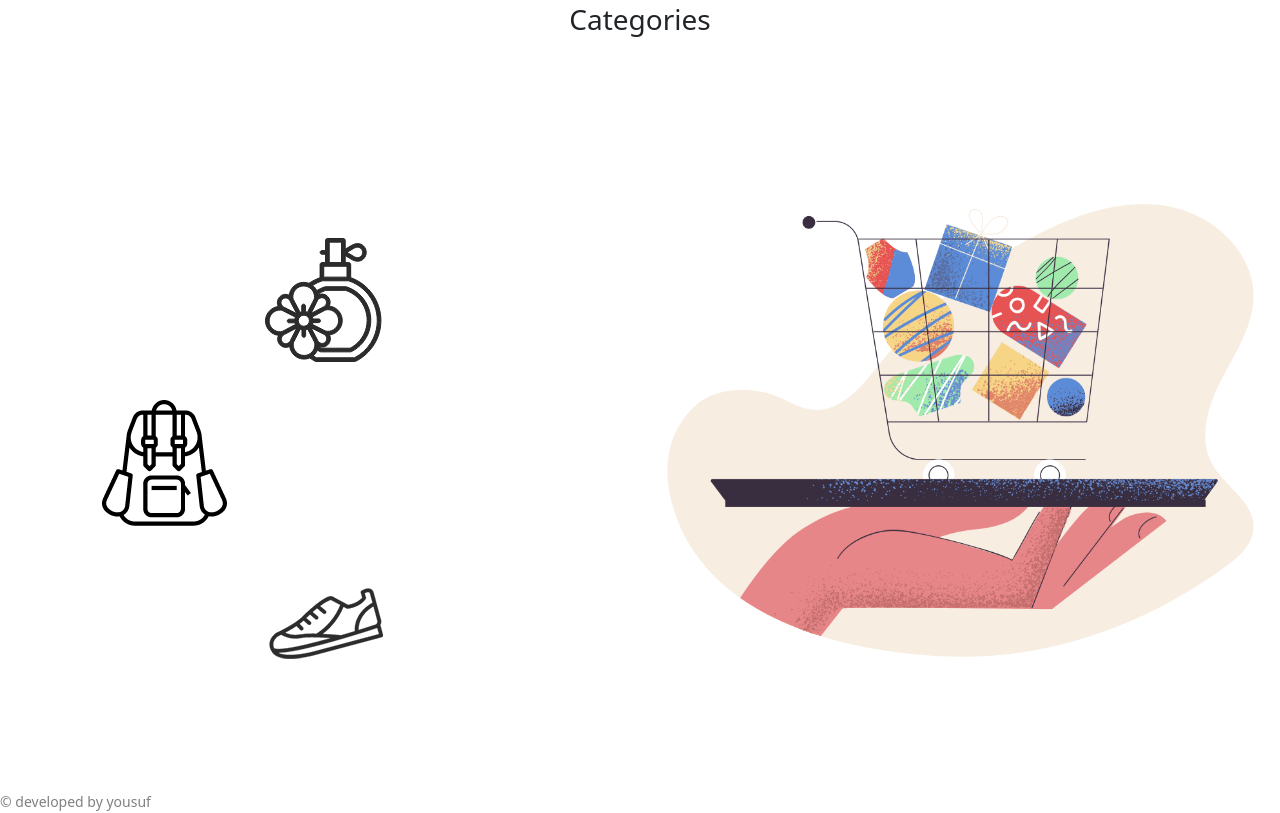
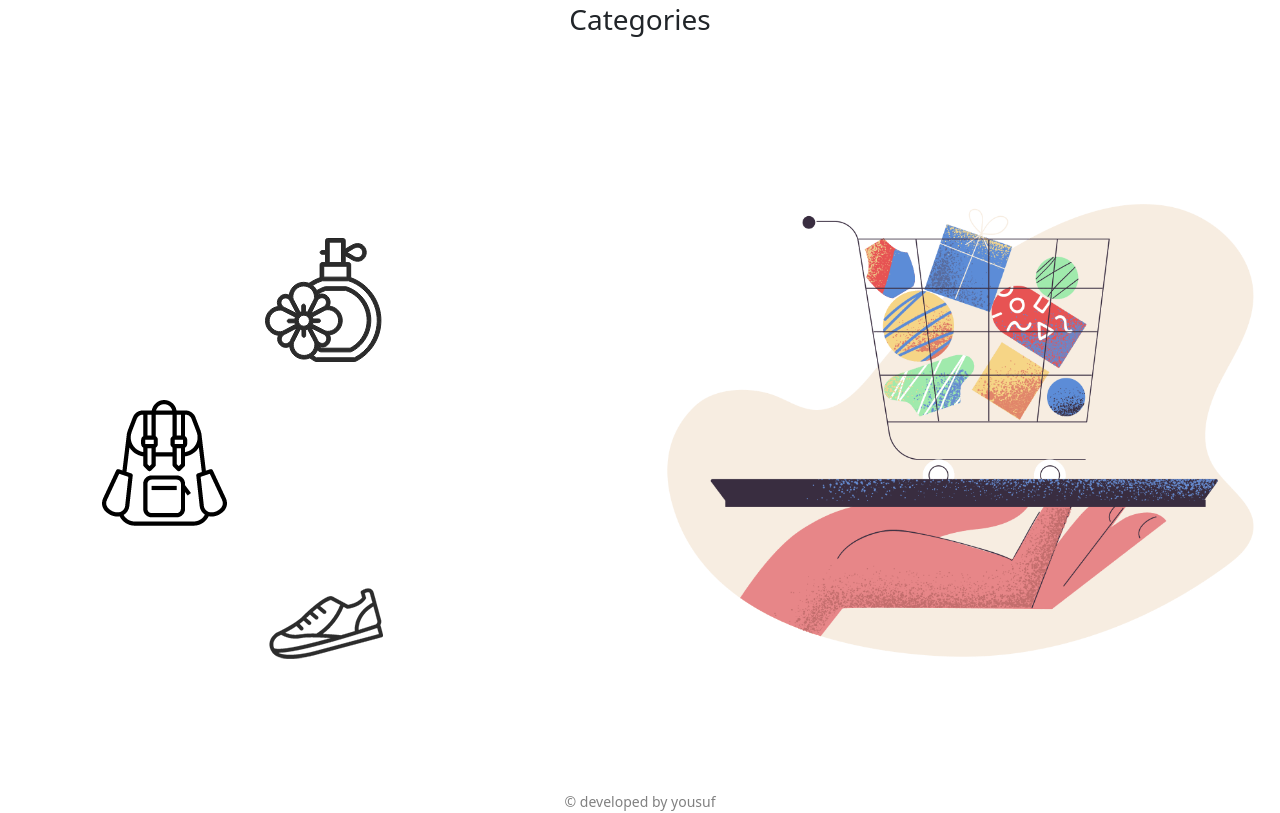
Before and after one commit to Abu-yousuf1/hot-gadgets, a plain HTML site: page index.html in a window 1280 px wide. Shown: the part 2300-3113 px from the top of the page. Drawn offline with nearby package versions, Linux system fonts and the light colour scheme.

Commit message:
gets done

```diff
--- a/index.html
+++ b/index.html
@@ -233,7 +233,7 @@
         </div>
 
 
-<div ><small class="copy">&copy; developed by yousuf</small></div>
+<footer><small >&copy; developed by yousuf</small></footer>
 
 
 
--- a/style.css
+++ b/style.css
@@ -29,7 +29,8 @@
     border: none;
 
 }
-.copy{
+
+footer{
     text-align: center;
     color: gray;
 }
```
